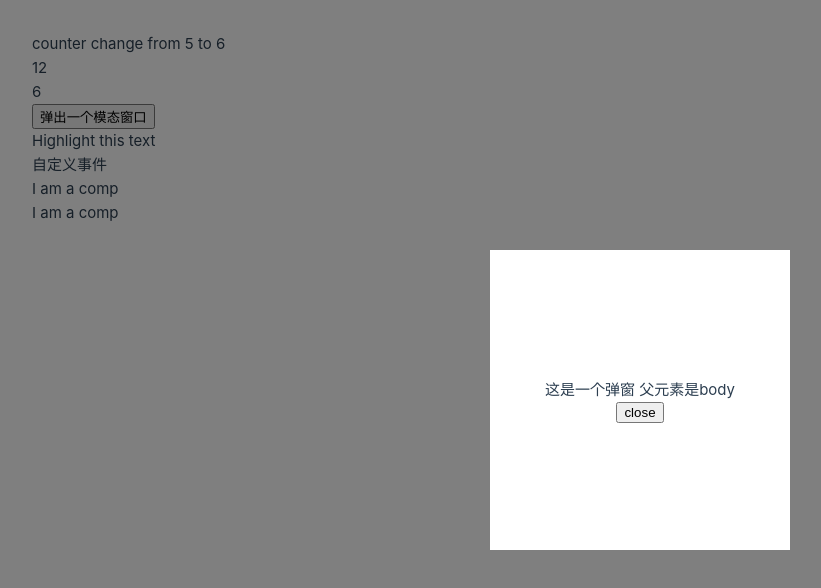
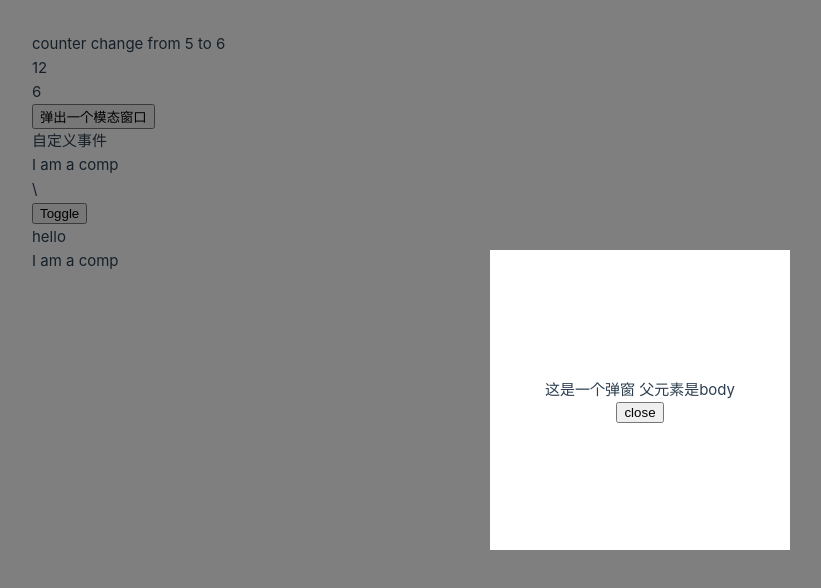
Before and after one commit to Cedrus-P/vue-project, a Vue app: page / in a window 1280 px wide. Shown: the top 588 px of the page, without its empty margins (0-821 px from the left). Built offline with nearby package versions, Linux system fonts and the light colour scheme.

Commit message:
add transitions use

```diff
--- a/package.json
+++ b/package.json
@@ -7,6 +7,7 @@
     "preview": "vite preview --port 5050"
   },
   "dependencies": {
+    "sass": "^1.52.3",
     "vue": "^3.2.33"
   },
   "devDependencies": {
--- a/src/App.vue
+++ b/src/App.vue
@@ -12,14 +12,16 @@
 import Emits from './components/Emits.vue'
 import Emits1 from './components/Emits.vue'
 import VmodelTest from './components/VmodelTest.vue'
+import TransitionTest from './components/TransitionTest.vue'
 
 export default {
 	components: {
-		ModelButton,
-		Emits,
-		Emits1,
-		VmodelTest
-	},
+    ModelButton,
+    Emits,
+    Emits1,
+    VmodelTest,
+    TransitionTest
+},
 	props: {
 		msg: String
 	},
@@ -85,7 +87,10 @@
 		<comp></comp>
 
 		<!-- v-model 的使用 -->
-		<VmodelTest></VmodelTest>
+		<VmodelTest></VmodelTest>\
+
+		<!-- Transition 使用 -->
+		<TransitionTest></TransitionTest>
 
 		<!-- is属性的使用 -->
 		<component is="comp"></component>
--- a/src/components/ModelButton.vue
+++ b/src/components/ModelButton.vue
@@ -21,7 +21,6 @@
 				</div>
 			</div>
 		</teleport>
-		<p v-highlight="yellow">Highlight this text</p>
 	</div>
 </template>
 
--- /dev/null
+++ b/src/components/TransitionTest.vue
@@ -0,0 +1,29 @@
+<script>
+export default {
+	data() {
+		return {
+			show: true
+		}
+	}
+}
+</script>
+<template>
+	<div id="demo">
+		<button @click="show = !show">Toggle</button>
+
+		<transition name="fade">
+			<p v-if="show">hello</p>
+		</transition>
+	</div>
+</template>
+<style lang="scss" scoped>
+.fade-enter-active,
+.fade-leave-active {
+	transition: opacity 0.5s ease;
+}
+
+.fade-enter-from,
+.fade-leave-to {
+	opacity: 0;
+}
+</style>
--- a/src/main.js
+++ b/src/main.js
@@ -9,7 +9,7 @@
 	}
 })
 .mount('#app')
-.directive('highlight', {
+App.directive('highlight', {
   beforeMount(el, binding, vnode) {
     el.style.background = binding.value
   }
```
Also changed, not shown: 1 other file (tests, documents, lock files or other folders).
